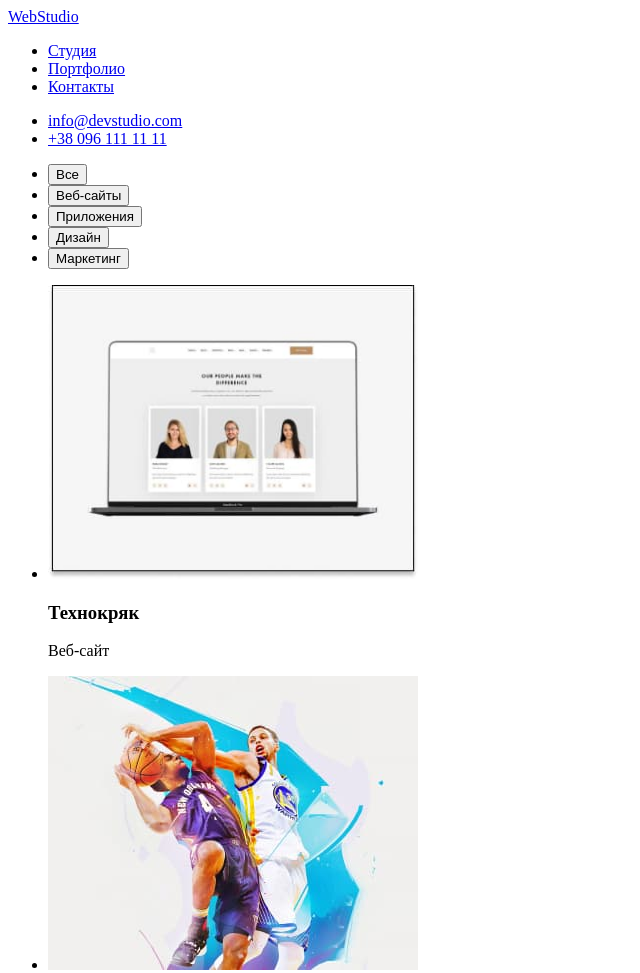
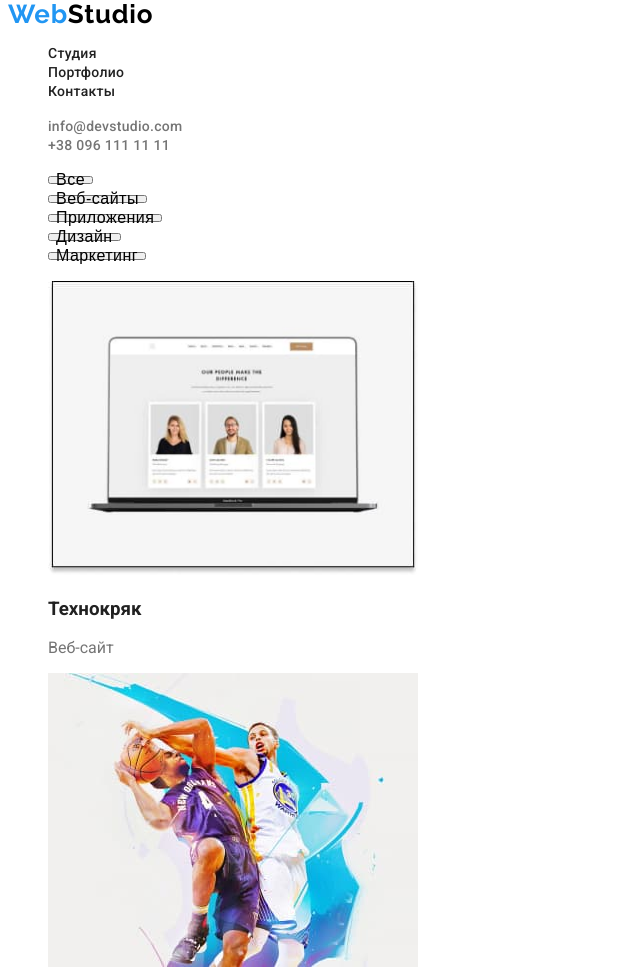
Before and after one commit to Oleksii-Borok/goit-markup-hw-02., a plain HTML site: page portfolio.html in a window 1280 px wide. Shown: the top 973 px of the page, without its empty margins (0-640 px from the left). Drawn offline with Linux system fonts and the light colour scheme.

Commit message:
unfinished dz
unfinished dz

```diff
--- a/css/styles.css
+++ b/css/styles.css
@@ -1,7 +1,95 @@
-/*#2196F3
-#212121
+:root {
+  --main-logo-color: #2196f3;
+  --sec-logo-color: #000000;
+  --h3-color: #212121;
+  --p-color: #757575;
+  --footer-background: #2f303a;
+}
 
-*/
+li {
+  list-style: none;
+}
+
+a {
+  text-decoration: none;
+}
+
+h3,
+h2 {
+  color: var(--h3-color);
+}
+
+p {
+  color: var(--p-color);
+}
+
+.body {
+  font-family: Roboto, sans-serif;
+}
+
+/* --------------------header-------------------- */
 
 .logo {
+  font-family: Raleway;
+  color: var(--sec-logo-color);
+  font-weight: 700px;
+  font-size: 26px;
+  line-height: 1.19px;
+  letter-spacing: 0.03em;
 }
+
+.blue-logo {
+  font-family: Raleway;
+  font-weight: 700px;
+  font-size: 26px;
+  line-height: 1.19px;
+  letter-spacing: 0.03em;
+  color: var(--main-logo-color);
+}
+
+.header-link {
+  font-weight: 500;
+  font-size: 14px;
+  line-height: 1.14px;
+  letter-spacing: 0.02em;
+  color: var(--h3-color);
+}
+
+.header-email,
+.header-phone {
+  font-weight: 500;
+  font-size: 14px;
+  line-height: 1.14px;
+  letter-spacing: 0.02em;
+  color: var(--p-color);
+}
+
+.header-link:hover,
+.header-link:focus {
+  color: var(--main-logo-color);
+}
+
+.header-email:hover,
+.header-email:focus {
+  color: var(--main-logo-color);
+}
+
+.header-phone:hover,
+.header-phone:focus {
+  color: var(--main-logo-color);
+}
+
+/* ------------Section btn portfolio------------------ */
+.btn {
+  font-weight: 500;
+  font-size: 16px;
+  line-height: 1.63px;
+  letter-spacing: 0.03em;
+}
+.btn:hover,
+.btn:focus {
+  color: var(--main-logo-color);
+}
+.footer {
+  font-family: inherit;
+}
--- a/portfolio.html
+++ b/portfolio.html
@@ -4,45 +4,45 @@
     <meta charset="UTF-8">
     <meta http-equiv="X-UA-Compatible" content="IE=edge">
     <meta name="viewport" content="width=device-width, initial-scale=1.0">
-
+    <link rel="stylesheet" href="./css/styles.css"/>
     <link rel="preconnect" href="https://fonts.googleapis.com">
     <link rel="preconnect" href="https://fonts.gstatic.com" crossorigin>
     <link href="https://fonts.googleapis.com/css2?family=Raleway:wght@700&family=Roboto:wght@400;500;700;900&display=swap"
         rel="stylesheet">
     <title>Портфолио</title>
 </head>
-<body>
-    <header class="">
-        <nav>
-            <a href="./index.html">WebStudio</a>
-            <ul>
-                <li>
-                    <a href="/">Студия</a>
+<body class="body">
+    <header class="header">
+        <nav class="header-nav">
+            <a class="logo" href="/"><span class=blue-logo>Web</span>Studio</a>
+            <ul class="header-list">
+                <li class="header-item">
+                    <a class="link header-link" href="/">Студия</a>
                 </li>
-                <li>
-                    <a href="./portfolio.html">Портфолио</a>
+                <li class="header-item">
+                    <a class="link header-link" href="./portfolio.html">Портфолио</a>
                 </li>
-                <li>
-                    <a href="/">Контакты</a>
+                <li class="header-item">
+                    <a class="link header-link" href="/">Контакты</a>
                 </li>
             </ul>
         </nav>
         <ul>
             <li>
-                <a href="mailto:info@devstudio.com">info@devstudio.com</a>
+                <a class="link header-email" href="mailto:info@devstudio.com">info@devstudio.com</a>
             </li>
             <li>
-                <a href="tel:+380961111111">+38 096 111 11 11</a>
+                <a class="link header-phone" href="tel:+380961111111">+38 096 111 11 11</a>
             </li>
         </ul>
     </header>
 <main>
         <ul>
-            <li><button type="button">Все</button></li>
-            <li><button type="button">Веб-сайты</button></li>
-            <li><button type="button">Приложения</button></li>
-            <li><button type="button">Дизайн</button></li>
-            <li><button type="button">Маркетинг</button></li>
+            <li><button class="btn" type="button">Все</button></li>
+            <li><button class="btn" type="button">Веб-сайты</button></li>
+            <li><button class="btn" type="button">Приложения</button></li>
+            <li><button class="btn" type="button">Дизайн</button></li>
+            <li><button class="btn" type="button">Маркетинг</button></li>
         </ul>
     <section>
         <h2 hidden>Наши работы</h2>
@@ -96,8 +96,8 @@
     </section>
 
 </main>
-    <footer>
-        <a href="/">WebStudio</a>
+    <footer class="footer">
+        <a class="logo" href="/"><span class=blue-logo>Web</span>Studio</a>
         <address>
             <ul>
                 <li>
```
Also changed, not shown: index.html (+14 -14 lines).
